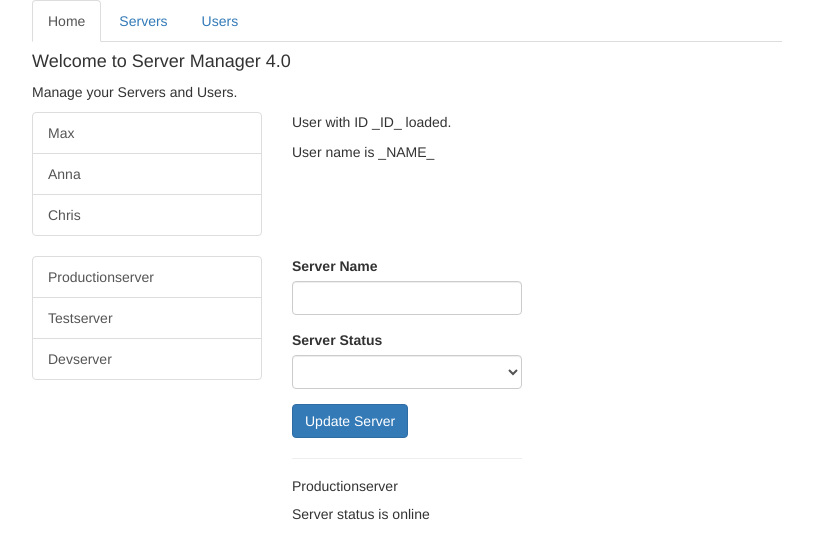
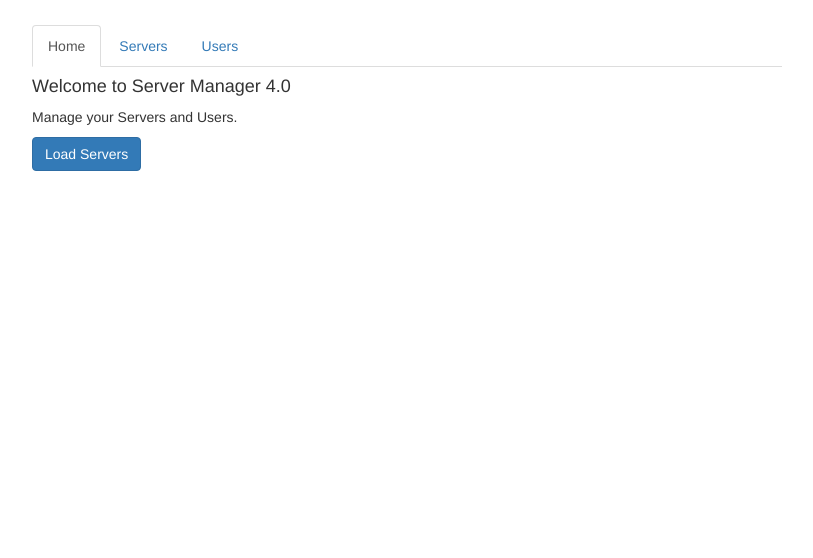
Before and after one commit to momen882001/Practicing-angular, an Angular app in the folder client/: page / in a window 1280 px wide. Shown: the top 558 px of the page, without its empty margins (233-1046 px from the left). Built offline with nearby package versions, Linux system fonts and the light colour scheme.

Commit message:
navigate

```diff
--- a/client/src/app/app.component.html
+++ b/client/src/app/app.component.html
@@ -35,29 +35,20 @@
   </div>
 </div> -->
 
-<div class="container">
+<!-- routing practice -->
+<div class="container" style="margin-top: 2.5rem;">
 <div class="row">
   <div class="col-xs-12 col-sm-10 col-md-8 col-sm-offset-1 col-md-offset-2">
     <ul class="nav nav-tabs">
-        <li role="presentation" class="active"><a href="#">Home</a></li>
-        <li role="presentation"><a href="#">Servers</a></li>
-        <li role="presentation"><a href="#">Users</a></li>
+      <li role="presentation" routerLinkActive="active" [routerLinkActiveOptions]="{exact : true}"><a routerLink="/">Home</a></li>
+      <li role="presentation" routerLinkActive="active"><a routerLink="/servers">Servers</a></li>
+      <li role="presentation" routerLinkActive="active"><a routerLink="/users">Users</a></li>
     </ul>
   </div>
 </div>
 <div class="row">
   <div class="col-xs-12 col-sm-10 col-md-8 col-sm-offset-1 col-md-offset-2">
-      <app-home></app-home>
-    </div>
-  </div>
-  <div class="row">
-    <div class="col-xs-12 col-sm-10 col-md-8 col-sm-offset-1 col-md-offset-2">
-      <app-users></app-users>
-    </div>
-  </div>
-  <div class="row">
-    <div class="col-xs-12 col-sm-10 col-md-8 col-sm-offset-1 col-md-offset-2">
-      <app-servers></app-servers>
+    <router-outlet></router-outlet>
   </div>
 </div>
 </div>
--- a/client/src/app/app.module.ts
+++ b/client/src/app/app.module.ts
@@ -17,6 +17,13 @@
 import { UsersComponent } from './users/users.component';
 import { UserComponent } from './users/user/user.component';
 import { ServersService } from './servers/servers.service';
+import { Routes, RouterModule } from '@angular/router';
+
+const appRoutes: Routes = [
+  { path: '', component: HomeComponent },
+  { path: 'servers', component: ServersComponent },
+  { path: 'users', component: UsersComponent },
+];
 
 @NgModule({
   declarations: [
@@ -32,14 +39,13 @@
     EditServerComponent,
     HomeComponent,
     UsersComponent,
-    UserComponent
-
+    UserComponent,
   ],
   imports: [
     BrowserModule,
     FormsModule,
-  ],
-  providers: [AccountsDataService,LoggingService,ServersService],
-  bootstrap: [AppComponent]
+    RouterModule.forRoot(appRoutes)],
+  providers: [AccountsDataService, LoggingService, ServersService],
+  bootstrap: [AppComponent],
 })
-export class AppModule { }
+export class AppModule {}
--- a/client/src/app/home/home.component.html
+++ b/client/src/app/home/home.component.html
@@ -1,2 +1,3 @@
 <h4>Welcome to Server Manager 4.0</h4>
 <p>Manage your Servers and Users.</p>
+<button class="btn btn-primary" (click)="onLoadServersPage()">Load Servers</button>
--- a/client/src/app/home/home.component.ts
+++ b/client/src/app/home/home.component.ts
@@ -1,15 +1,18 @@
 import { Component, OnInit } from '@angular/core';
+import { Router } from '@angular/router';
 
 @Component({
   selector: 'app-home',
   templateUrl: './home.component.html',
-  styleUrls: ['./home.component.css']
+  styleUrls: ['./home.component.css'],
 })
 export class HomeComponent implements OnInit {
+  constructor( private route : Router) {}
 
-  constructor() { }
+  ngOnInit() {}
 
-  ngOnInit() {
+  onLoadServersPage() {
+    // code then navigate
+    this.route.navigate(['/servers'])
   }
-
 }
```
Lines whose indentation alone changed are shown as unchanged.
